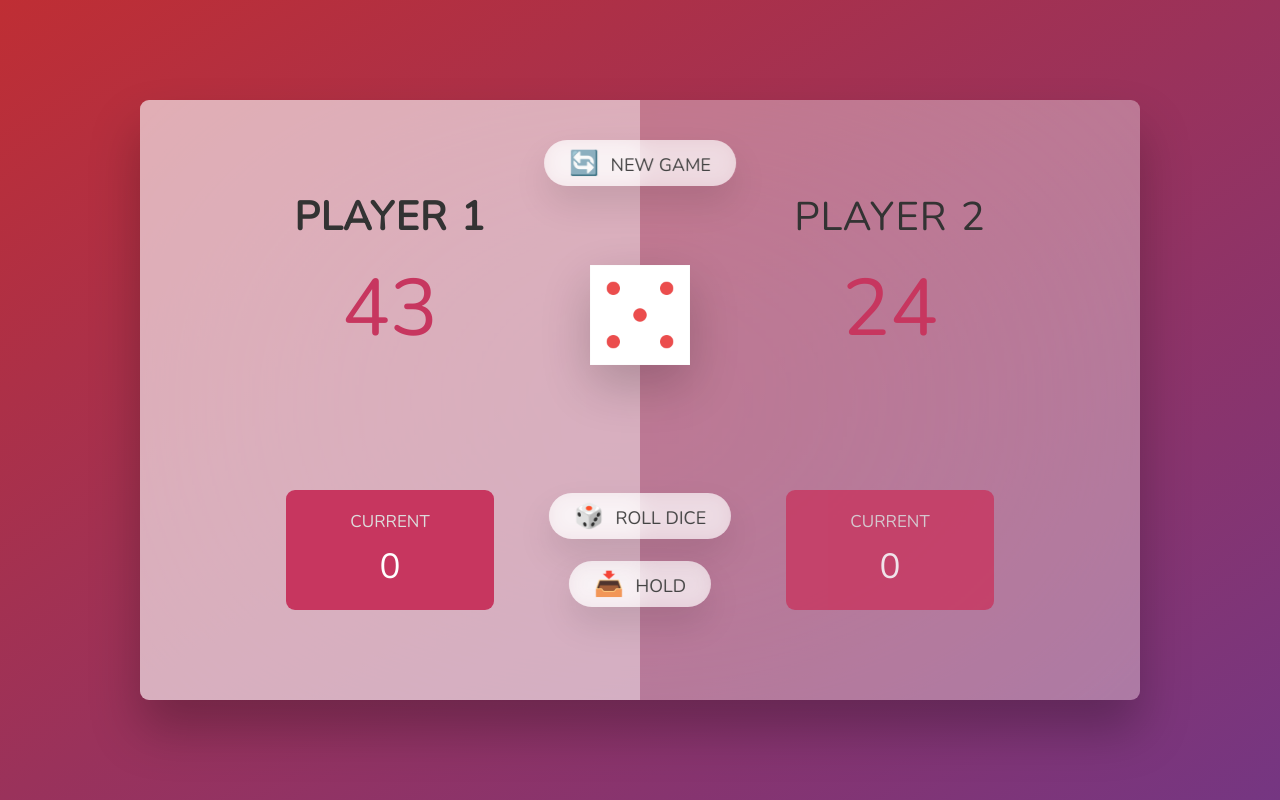
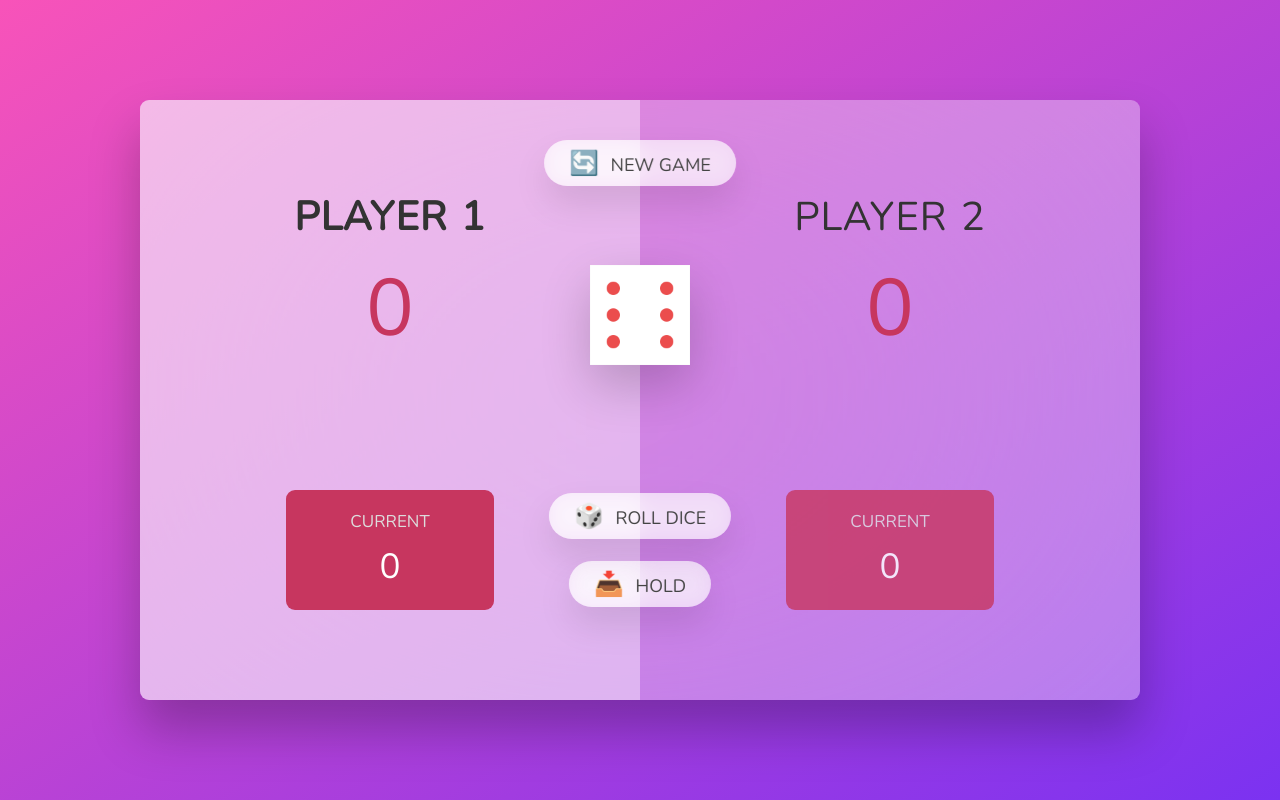
Before and after one commit to tsabudh/Pig-Game, a plain HTML site: page index.html in a window 1280 px wide. Both pictures are taken after a click on the button "🎲 ROLL DICE". Drawn offline with nearby package versions, Linux system fonts and the light colour scheme.

Commit message:
rolling dice
dice rolled on btn click

```diff
--- a/script.js
+++ b/script.js
@@ -1 +1,27 @@
 'use strict';
+
+const score0El = document.getElementById('score--0');
+const score1El = document.getElementById('score--1');
+
+const diceEl = document.querySelector('.dice');
+const btnRoll = document.querySelector('.btn--roll');
+const btnHold = document.querySelector('.btn-hold');
+
+
+
+//Initial score is 0
+score0El.textContent = 0;
+score1El.textContent = 0;
+
+//Hide the dice
+diceEl.classList.add('hidden');
+
+//Add random dice roll event on "roll dice " button
+
+
+btnRoll.addEventListener('click', function()
+{
+    let dice = Math.trunc(Math.random()*6 + 1);
+    diceEl.src = `dice-${dice}.png`;
+    diceEl.classList.remove('hidden');
+});
--- a/style.css
+++ b/style.css
@@ -16,7 +16,7 @@ body {
   font-weight: 400;
   height: 100vh;
   color: #333;
-  background-image: linear-gradient(to top left, #753682 0%, #bf2e34 100%);
+  background-image: linear-gradient(to bottom right, #f853b9 0%, #7b32f1 100%);
   display: flex;
   align-items: center;
   justify-content: center;
@@ -141,6 +141,7 @@ main {
 
 .btn:active {
   transform: translate(-50%, 3px);
+
   box-shadow: 0 1rem 2rem rgba(0, 0, 0, 0.15);
 }
 
@@ -165,3 +166,8 @@ main {
   font-weight: 700;
   color: #c7365f;
 }
+
+.hidden
+{
+  display: none;
+}
```
